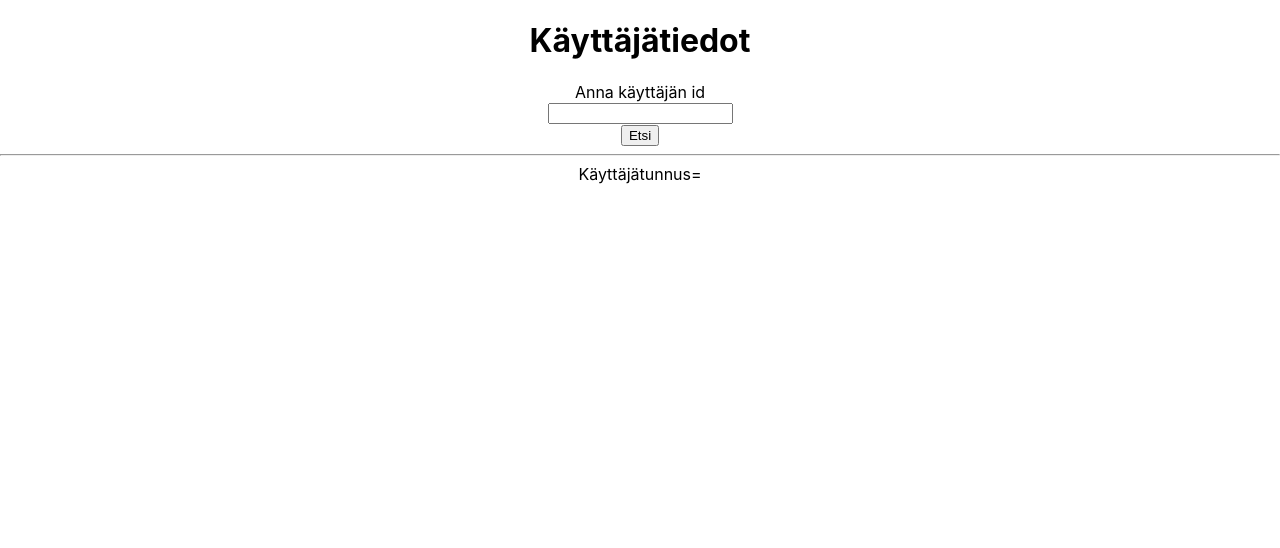
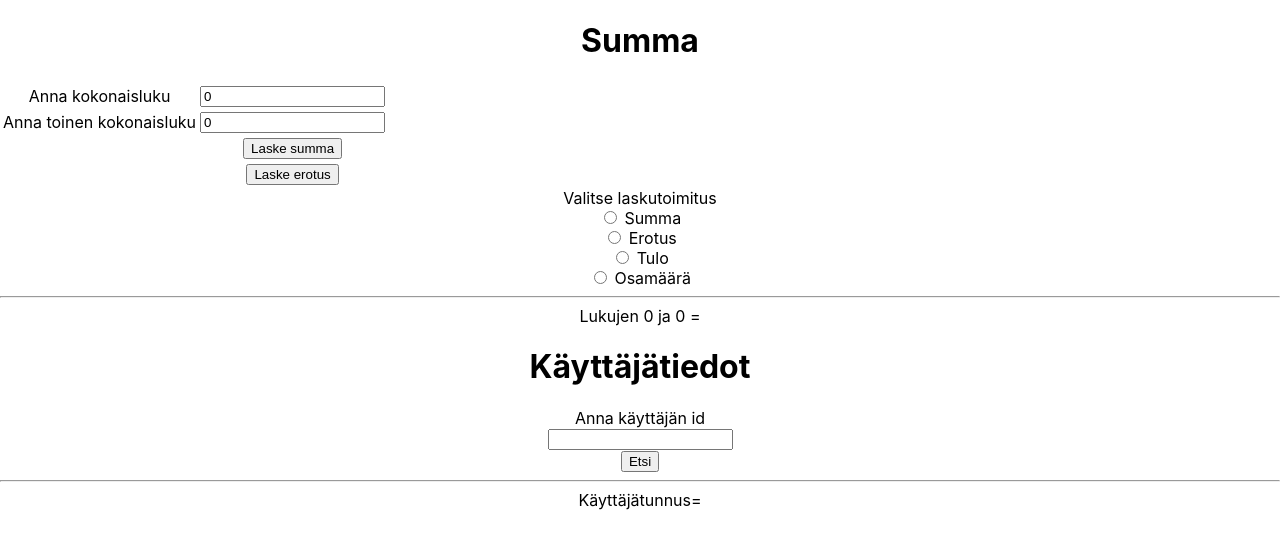
Before and after one commit to ambientia-academy-2023/react-laskin, a React (Create React App) app: page / in a window 1280 px wide. Shown: the top 548 px of the page. Built offline with nearby package versions, Linux system fonts and the light colour scheme.

Commit message:
calculate App.js:ään

```diff
--- a/src/App.js
+++ b/src/App.js
@@ -6,6 +6,7 @@ import User from './User';
 function App() {
   return (
     <div className="App">
+      <Calulate/>
       <User/>
     </div>
   );
```
